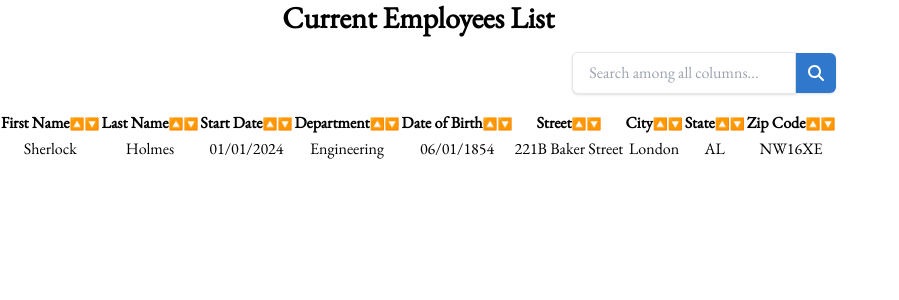
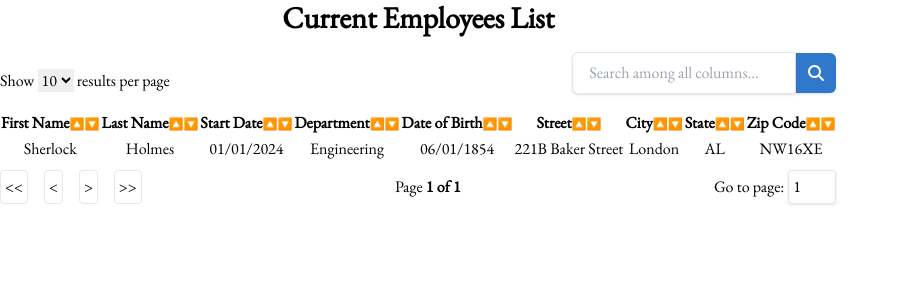
Before and after one commit to miervaldis42/oc-p14-hrnet, a Next.js app: page /authenticated/employees in a window 1280 px wide. Shown: the top 300 px of the page, without its empty margins (0-899 px from the left). Built offline with nearby package versions, Linux system fonts and the light colour scheme.

Commit message:
feat (client) : Table Pagination Implementation
- Update `<CustomInput />` component props to include more customizations for the input
- Implement the pagination of the custom table based on the data size
- Add buttons to easily navigate through the table pages

```diff
--- a/src/components/Input/index.tsx
+++ b/src/components/Input/index.tsx
@@ -8,14 +8,14 @@ type CustomInputPropsType = {
   idName: string;
   hasLabel?: boolean;
   labelContent?: string;
-  type: "text";
+  type: "text" | "number";
   placeholder?: string;
-  value: string;
+  value: string | number;
   onChangeHandler?: ChangeEventHandler<HTMLInputElement>;
   onClickHandler?: MouseEventHandler<HTMLButtonElement>;
   stylingInputGroup?: string;
   stylingInput?: string;
-  hasButton: boolean;
+  hasButton?: boolean;
   stylingButton?: string;
   iconName?: IconNameTypes;
   stylingIcon?: string;
--- a/src/components/Table/index.tsx
+++ b/src/components/Table/index.tsx
@@ -11,6 +11,8 @@ import {
   getCoreRowModel,
   getSortedRowModel,
   SortingState,
+  getPaginationRowModel,
+  PaginationState,
 } from "@tanstack/react-table";
 
 // Components
@@ -44,6 +46,12 @@ function Table() {
   /*
     Table Options
   */
+  // Pagination Feature
+  const [pagination, setPagination] = useState<PaginationState>({
+    pageIndex: 0,
+    pageSize: 10,
+  });
+  const paginationPageNumberOptions = [10, 20, 30, 40, 50];
 
   // Sorting Feature
   const [sorting, setSorting] = useState<SortingState>([]);
@@ -157,15 +165,39 @@ function Table() {
     data: tableData,
     state: {
       sorting,
+      pagination,
     },
     getCoreRowModel: getCoreRowModel(),
     enableSorting: true,
     getSortedRowModel: getSortedRowModel(),
     onSortingChange: setSorting,
+    getPaginationRowModel: getPaginationRowModel(),
+    onPaginationChange: setPagination,
   });
 
   return (
     <>
+      <section
+        aria-label="Contains a setting to change the number of results to display per page and the global search bar."
+        className="flex justify-between items-center"
+      >
+        <p>
+          Show{" "}
+          <select
+            value={customTable.getState().pagination.pageSize}
+            onChange={(e) => {
+              customTable.setPageSize(Number(e.target.value));
+            }}
+          >
+            {paginationPageNumberOptions.map((pageSize) => (
+              <option key={pageSize} value={pageSize}>
+                {pageSize}
+              </option>
+            ))}
+          </select>{" "}
+          results per page
+        </p>
+
         <CustomInput
           idName={"searchInput"}
           type={"text"}
@@ -184,6 +216,7 @@ function Table() {
           iconName={"magnifier"}
           stylingIcon={"text-white"}
         />
+      </section>
 
       <table>
         <thead>
@@ -237,6 +270,71 @@ function Table() {
           })}
         </tbody>
       </table>
+
+      <section
+        aria-label="Pagination action buttons & indicators."
+        className="flex justify-between items-center mt-2 mb-8"
+      >
+        <div
+          aria-label="Action buttons to move back and forth across the table pages."
+          className="flex gap-4"
+        >
+          <button
+            className="border rounded p-1"
+            onClick={() => customTable.firstPage()}
+            disabled={!customTable.getCanPreviousPage()}
+          >
+            {"<<"}
+          </button>
+          <button
+            className="border rounded p-1"
+            onClick={() => customTable.previousPage()}
+            disabled={!customTable.getCanPreviousPage()}
+          >
+            {"<"}
+          </button>
+          <button
+            className="border rounded p-1"
+            onClick={() => customTable.nextPage()}
+            disabled={!customTable.getCanNextPage()}
+          >
+            {">"}
+          </button>
+          <button
+            className="border rounded p-1"
+            onClick={() => customTable.lastPage()}
+            disabled={!customTable.getCanNextPage()}
+          >
+            {">>"}
+          </button>
+        </div>
+
+        <div className="flex items-center gap-1">
+          <p>
+            Page{" "}
+            <strong>
+              {customTable.getState().pagination.pageIndex + 1} of{" "}
+              {customTable.getPageCount().toString()}
+            </strong>
+          </p>
+        </div>
+
+        <div className="flex items-center gap-1">
+          <p>Go to page: </p>
+          <CustomInput
+            idName={"pageNumber"}
+            type={"number"}
+            value={customTable.getState().pagination.pageIndex + 1}
+            onChangeHandler={(e) => {
+              const page = e.target.value ? Number(e.target.value) - 1 : 0;
+
+              customTable.setPageIndex(page);
+            }}
+            stylingInput="w-12 border shadow rounded p-1"
+            hasButton={false}
+          />
+        </div>
+      </section>
     </>
   );
 }
```
Lines whose indentation alone changed are shown as unchanged.
